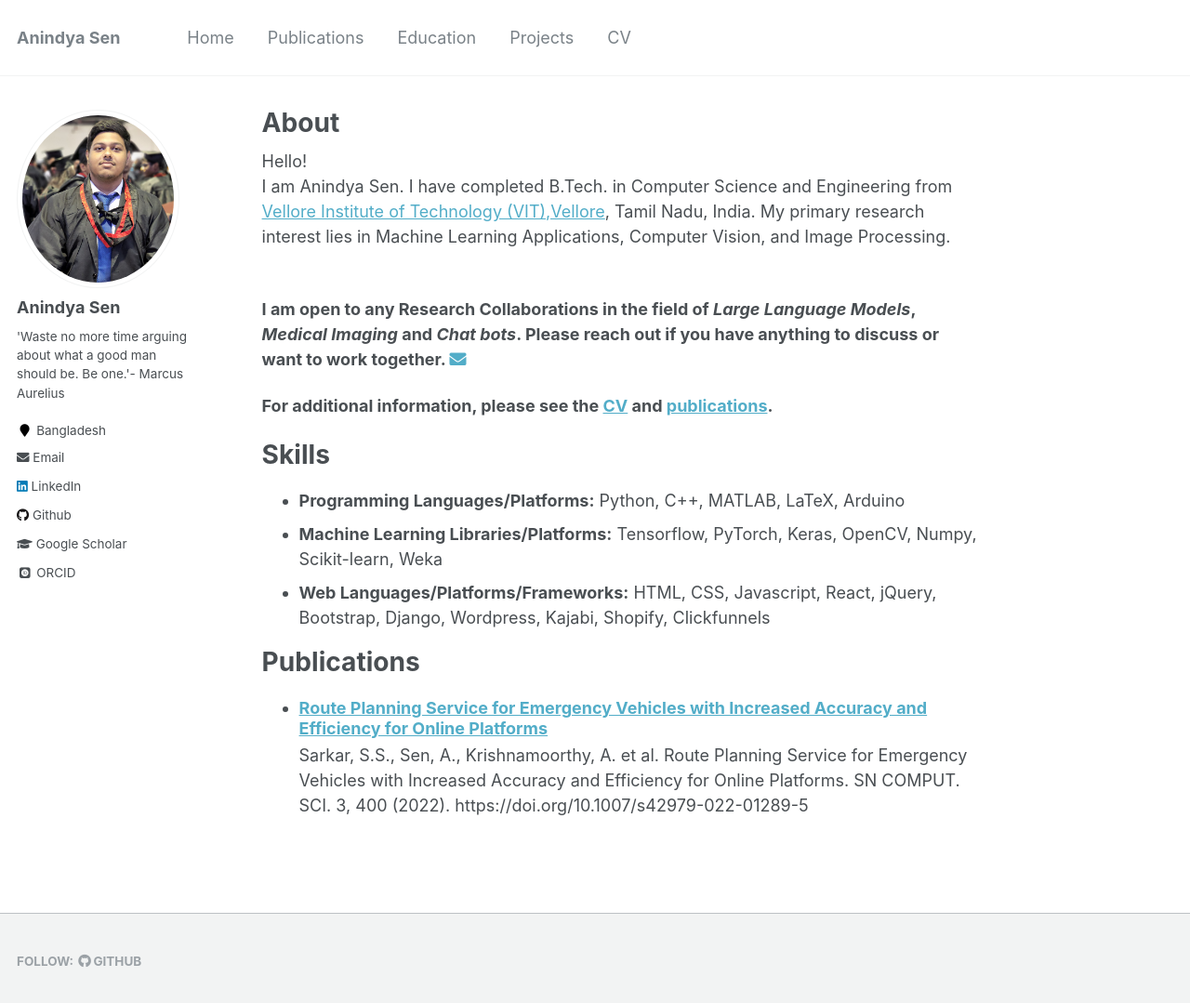
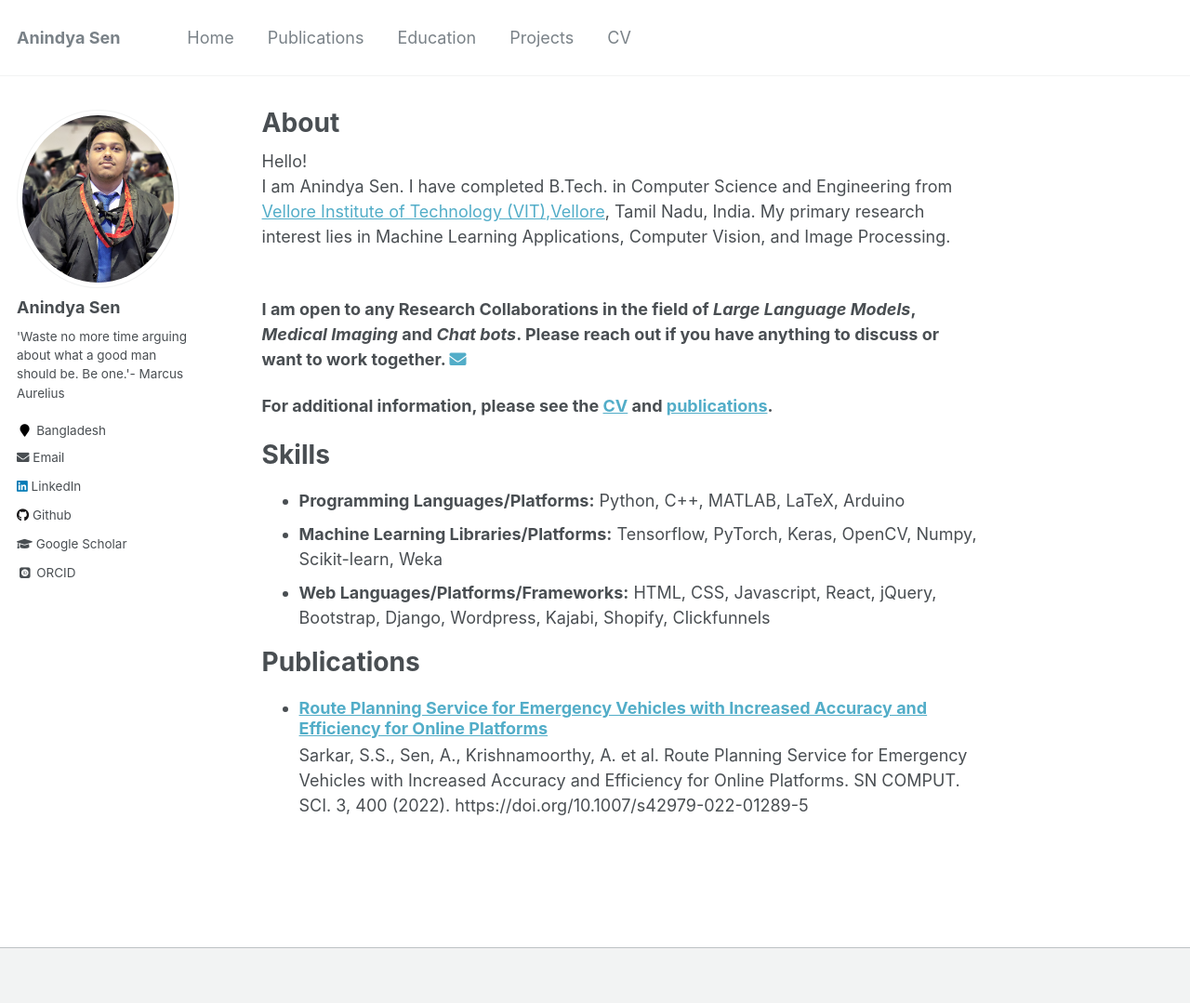
Before and after one commit to senanindya/senanindya.github.io, a Jekyll site: the page built from _pages/about.md, in a window 1280 px wide and 1092 px high. Shown: the top 1079 px of the window at 93% size. Built offline with Jekyll 4.4.1, drawn with Linux system fonts in a browser that asks for light colours; some web fonts are replaced.

Commit message:
Update footer.html

```diff
--- a/_includes/footer.html
+++ b/_includes/footer.html
@@ -1,21 +0,0 @@
-{% include base_path %}
-
-<div class="page__footer-follow">
-  <ul class="social-icons">
-    {% if site.data.ui-text[site.locale].follow_label %}
-      <li><strong>{{ site.data.ui-text[site.locale].follow_label }}</strong></li>
-    {% endif %}
-    {% if site.twitter.username %}
-      <li><a href="https://twitter.com/{{ site.twitter.username }}"><i class="fab fa-twitter-square" aria-hidden="true"></i> Twitter</a></li>
-    {% endif %}
-    {% if site.facebook.username %}
-      <li><a href="https://facebook.com/{{ site.facebook.username }}"><i class="fab fa-facebook-square" aria-hidden="true"></i> Facebook</a></li>
-    {% endif %}
-    {% if site.author.github %}
-      <li><a href="http://github.com/{{ site.author.github }}"><i class="fab fa-github" aria-hidden="true"></i> GitHub</a></li>
-    {% endif %}
-    {% if site.author.bitbucket %}
-      <li><a href="http://bitbucket.org/{{ site.author.bitbucket }}"><i class="fab fa-bitbucket" aria-hidden="true"></i> Bitbucket</a></li>
-    {% endif %}
-  </ul>
-</div>
```
